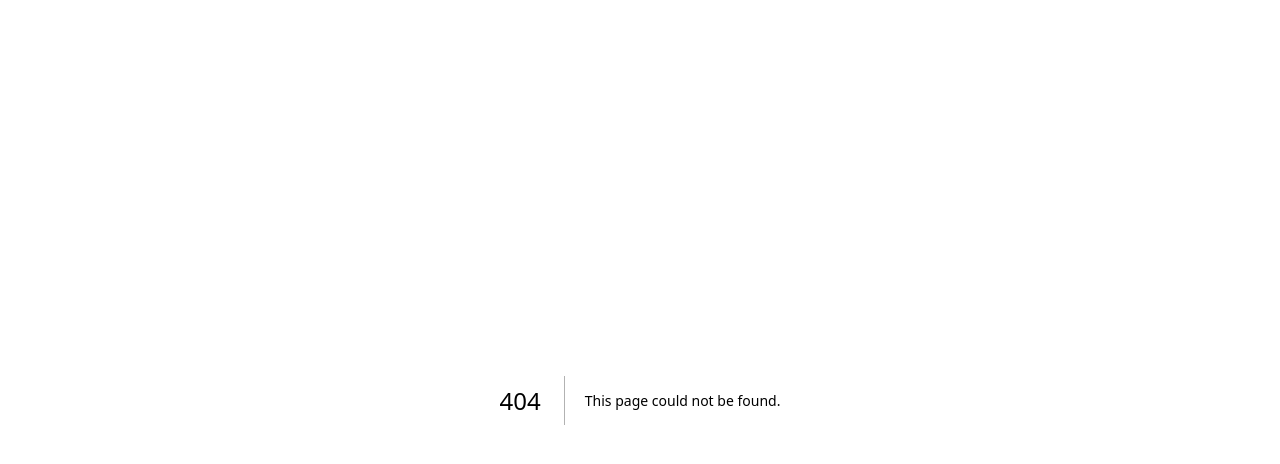
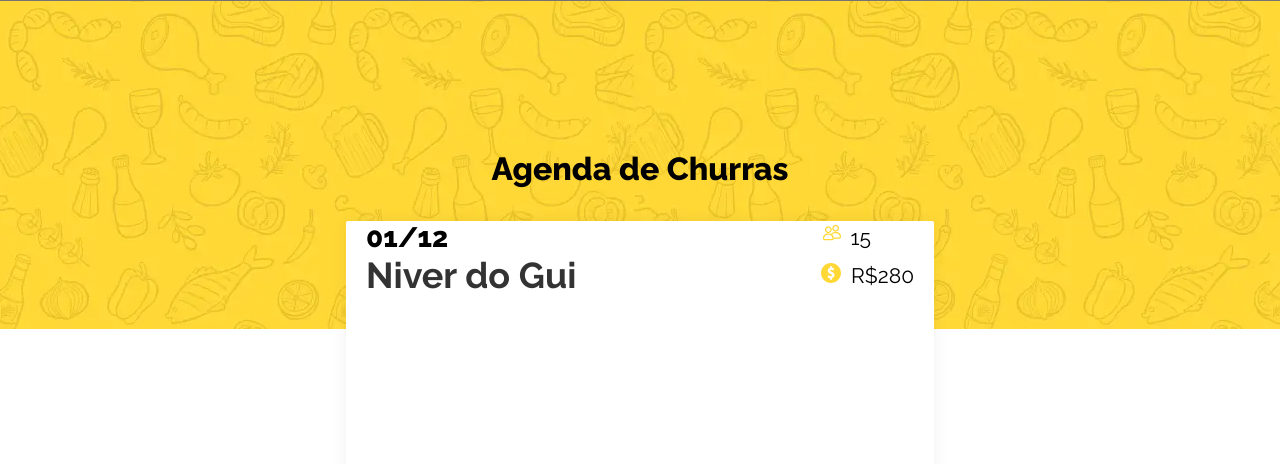
Before and after one commit to DaniloD30/make-your-barbecue, a Next.js app: page /details in a window 1280 px wide. Before the commit this address had no page. Shown: the top 464 px of the page. Built offline with nearby package versions, Linux system fonts and the light colour scheme.

Commit message:
feat: card detail on progress

```diff
--- a/src/components/barbecueSchedule/Card/index.tsx
+++ b/src/components/barbecueSchedule/Card/index.tsx
@@ -5,6 +5,8 @@
 export default function Card() {
   /*
   TODO: Agenda de churras é um componente, pq se repete na login
+  TODO: title card tem que ter max width e ellipsis no texto para não ultrapassar
+  TODO: A parte do dinheiro tem que ter máscara
   */
   return (
     <>
--- /dev/null
+++ b/src/components/details/CardDetails/Card/CardDetails.module.css
@@ -0,0 +1,45 @@
+.cardDetail {
+  width: 588px;
+  height: 854px;
+  border-radius: 2px;
+  background: #fff;
+  position: absolute;
+  margin-top: 75%;
+  box-shadow: 0px 0px 16px 0px rgba(0, 0, 0, 0.06);
+}
+
+.rowDetail {
+  display: flex;
+  justify-content: space-between;
+  align-items: center;
+  margin-left: 20px;
+}
+
+.customText {
+  color: #000;
+  font-family: Raleway;
+  font-size: 28px;
+  font-style: normal;
+  font-weight: 800;
+  line-height: normal;
+}
+
+.customTextTitle {
+  color: rgba(0, 0, 0, 0.80);
+  font-family: Raleway;
+  font-size: 36px;
+  font-style: normal;
+  font-weight: 700;
+  line-height: normal;
+}
+
+.textsIcons {
+  color: #000;
+  text-align: center;
+  font-family: Raleway;
+  font-size: 21px;
+  font-style: normal;
+  font-weight: 500;
+  line-height: normal;
+  margin-left: 10px;
+}
--- /dev/null
+++ b/src/components/details/CardDetails/Card/index.tsx
@@ -0,0 +1,41 @@
+import Image from "next/image";
+import IconPeople from "../../../../assets/icon_people.svg";
+import IconMoney from "../../../../assets/icon_money.svg";
+import styles from "./CardDetails.module.css";
+export default function CardDetails() {
+  /*
+  TODO: Agenda de churras é um componente, pq se repete na login
+  TODO: Title max width e ellips
+  */
+
+  return (
+    <>
+      <div className={styles.cardDetail}>
+        <div className={styles.rowDetail}>
+          <div className={styles.customText}>01/12</div>
+          <div
+            style={{
+              display: "flex",
+              marginRight: "63px",
+            }}
+          >
+            <Image src={IconPeople} alt="icon-people" />
+            <div className={styles.textsIcons}>15</div>
+          </div>
+        </div>
+        <div className={styles.rowDetail}>
+          <div className={styles.customTextTitle}>Niver do Gui</div>
+          <div
+            style={{
+              display: "flex",
+              marginRight: "20px",
+            }}
+          >
+            <Image src={IconMoney} alt="icon-people" />
+            <div className={styles.textsIcons}>R$280</div>
+          </div>
+        </div>
+      </div>
+    </>
+  );
+}
--- /dev/null
+++ b/src/components/details/RowDetail/RowDetail.module.css
@@ -0,0 +1,45 @@
+.cardDetail {
+  width: 588px;
+  height: 854px;
+  border-radius: 2px;
+  background: #fff;
+  position: absolute;
+  margin-top: 75%;
+  box-shadow: 0px 0px 16px 0px rgba(0, 0, 0, 0.06);
+}
+
+.rowDetail {
+  display: flex;
+  justify-content: space-between;
+  align-items: center;
+  margin-left: 20px;
+}
+
+.customText {
+  color: #000;
+  font-family: Raleway;
+  font-size: 28px;
+  font-style: normal;
+  font-weight: 800;
+  line-height: normal;
+}
+
+.customTextTitle {
+  color: rgba(0, 0, 0, 0.80);
+  font-family: Raleway;
+  font-size: 36px;
+  font-style: normal;
+  font-weight: 700;
+  line-height: normal;
+}
+
+.textsIcons {
+  color: #000;
+  text-align: center;
+  font-family: Raleway;
+  font-size: 21px;
+  font-style: normal;
+  font-weight: 500;
+  line-height: normal;
+  margin-left: 10px;
+}
--- a/src/pages/barbecue-schedule/index.tsx
+++ b/src/pages/barbecue-schedule/index.tsx
@@ -1,7 +1,5 @@
 import Image from "next/image";
 import background from "../../assets/backgroundBarbecue-mid.png";
-import IconMoney from "../../assets/icon_money.svg";
-import IconPeople from "../../assets/icon_people.svg";
 import styles from "./BarbecueSchedule.module.css";
 import Card from "@/components/barbecueSchedule/Card";
 import CardAddBarbecue from "@/components/barbecueSchedule/CardAddBarbecue";
--- /dev/null
+++ b/src/pages/details/Details.module.css
@@ -0,0 +1,23 @@
+.container {
+  display: flex;
+  min-height: 20vh;
+}
+
+.containerName {
+  display: flex;
+  justify-content: center;
+  align-items: center;
+  min-height: 10vh;
+  position: absolute;
+  width: 100%;
+  margin-top: 10%;
+}
+
+.name {
+  color: #000;
+  font-family: Raleway;
+  font-size: 32px;
+  font-style: normal;
+  font-weight: 800;
+  line-height: normal;
+}
--- /dev/null
+++ b/src/pages/details/index.tsx
@@ -0,0 +1,23 @@
+import Image from "next/image";
+import background from "../../assets/backgroundBarbecue-mid.png";
+import styles from "./Details.module.css";
+import CardDetails from "@/components/details/CardDetails/Card";
+
+export default function Details() {
+  /*
+  TODO: Agenda de churras é um componente, pq se repete na login
+  TODO: Title max width e ellips
+  */
+
+  return (
+    <>
+      <div className={styles.container}>
+        <Image src={background} alt="backgroundImage" />
+        <div className={styles.containerName}>
+          <div className={styles.name}>Agenda de Churras</div>
+          <CardDetails />
+        </div>
+      </div>
+    </>
+  );
+}
```
Also changed, not shown: src/components/details/RowDetail/index.tsx (added, +7 -0 lines).
